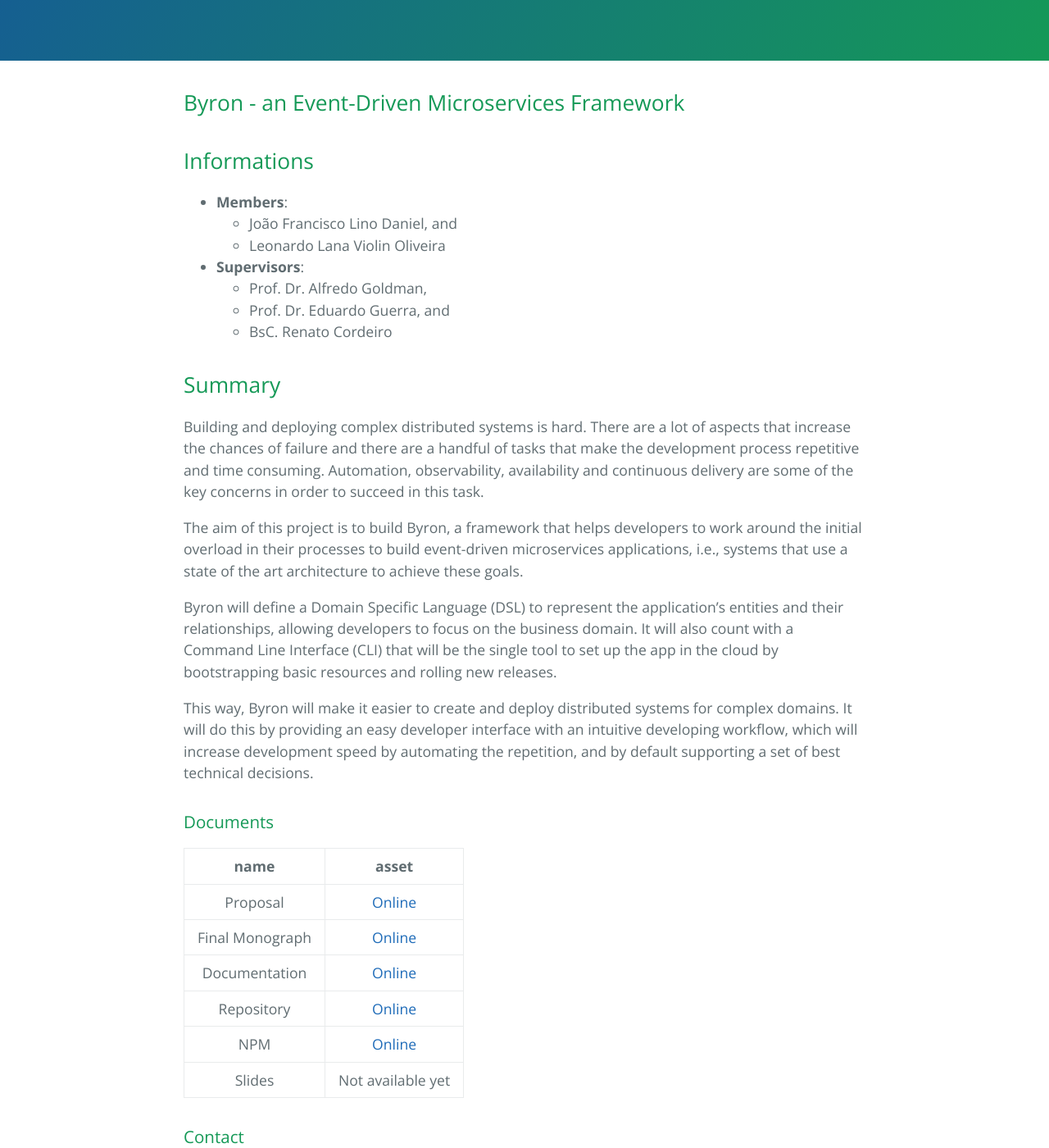
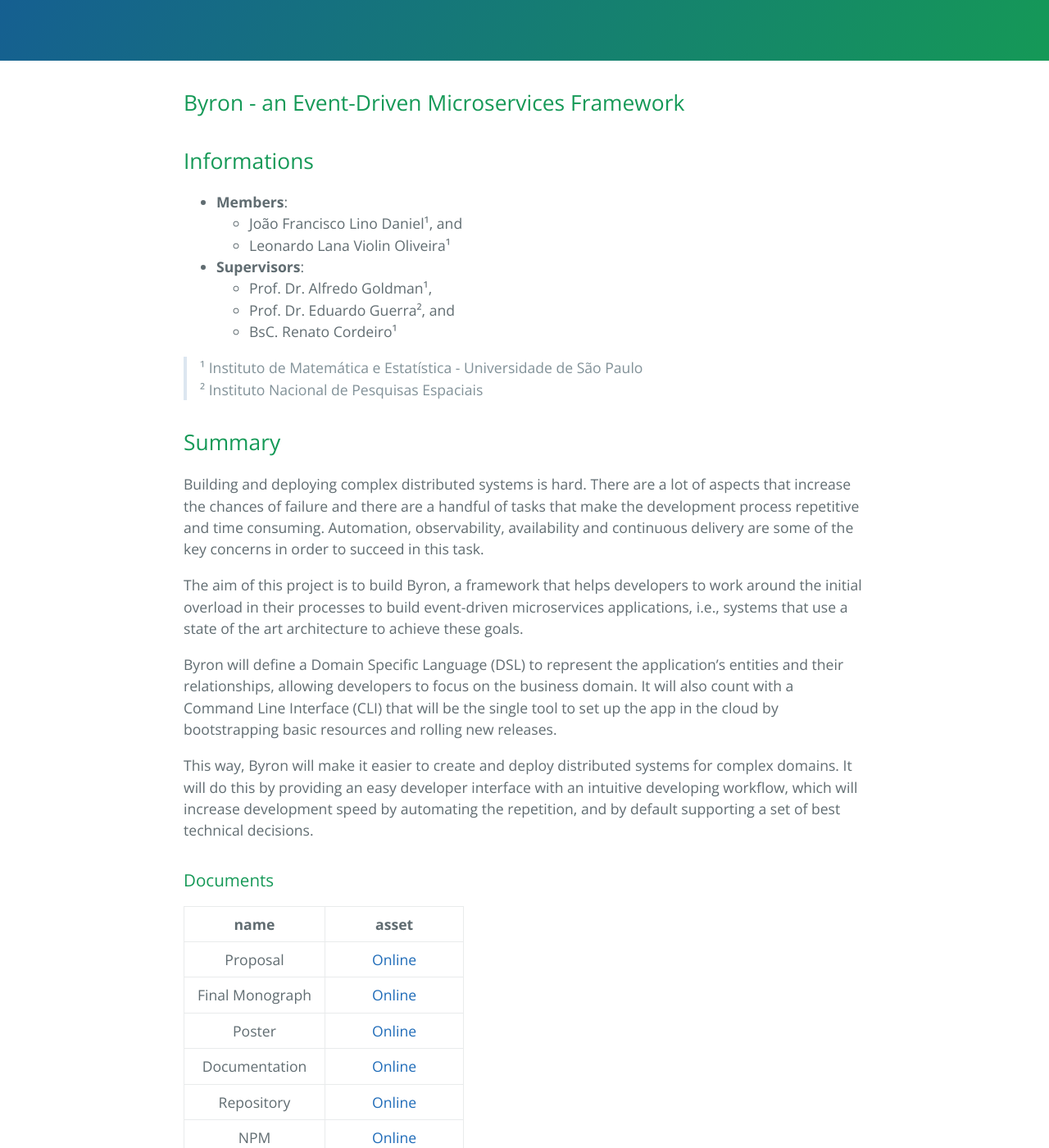
Before and after one commit to jooaodanieel/jooaodanieel.github.io, a Jekyll site: the page built from index.md, in a window 1280 px wide and 1400 px high, scrolled down 321 px. Shown: the whole window at 82% size. Built offline with Jekyll 4.4.1, drawn with Linux system fonts in a browser that asks for light colours; our own code applies the rules of GitHub Pages for plain Markdown files.

Commit message:
feat: add poster reference
Signed-off-by: João Daniel <jotaf.daniel@gmail.com>

```diff
--- a/index.md
+++ b/index.md
@@ -6,12 +6,15 @@ layout: default
 
 ## Informations
 - **Members**:
-  - João Francisco Lino Daniel, and
-  - Leonardo Lana Violin Oliveira
+  - João Francisco Lino Daniel¹, and
+  - Leonardo Lana Violin Oliveira¹
 - **Supervisors**:
-  - Prof. Dr. Alfredo Goldman,
-  - Prof. Dr. Eduardo Guerra, and
-  - BsC. Renato Cordeiro
+  - Prof. Dr. Alfredo Goldman¹,
+  - Prof. Dr. Eduardo Guerra², and
+  - BsC. Renato Cordeiro¹
+
+> ¹ Instituto de Matemática e Estatística - Universidade de São Paulo<br>
+> ² Instituto Nacional de Pesquisas Espaciais
 
 ## Summary
 Building and deploying complex distributed systems is hard. There are a lot of aspects that increase the chances of failure and there are a handful of tasks that make the development process repetitive and time consuming. Automation, observability, availability and continuous delivery are some of the key concerns in order to succeed in this task.
@@ -28,16 +31,18 @@ This way, Byron will make it easier to create and deploy distributed systems for
 |:---------------:|:-----------:|
 | Proposal        | [Online][1] |
 | Final Monograph | [Online][2] |
-| Documentation   | [Online][3] |
-| Repository      | [Online][4] |
-| NPM             | [Online][5] |
+| Poster          | [Online][3] |
+| Documentation   | [Online][4] |
+| Repository      | [Online][5] |
+| NPM             | [Online][6] |
 | Slides          | Not available yet |
 
 [1]: https://gitlab.com/byron-framework/kanban/blob/master/Byron_Proposal.pdf
 [2]: https://gitlab.com/byron-framework/kanban/blob/master/Byron_Monograph.pdf
-[3]: https://byron.netlify.com
-[4]: https://gitlab.com/byron-framework/cli
-[5]: https://www.npmjs.com/package/@byronframework/cli
+[3]: https://gitlab.com/byron-framework/kanban/blob/master/Byron_Poster.pdf
+[4]: https://byron.netlify.com
+[5]: https://gitlab.com/byron-framework/cli
+[6]: https://www.npmjs.com/package/@byronframework/cli
 
 ### Contact
 Send a message to leolanavo at gmail dot com or jotaf.daniel at gmail dot com
```
Also changed, not shown: 1 other file.
